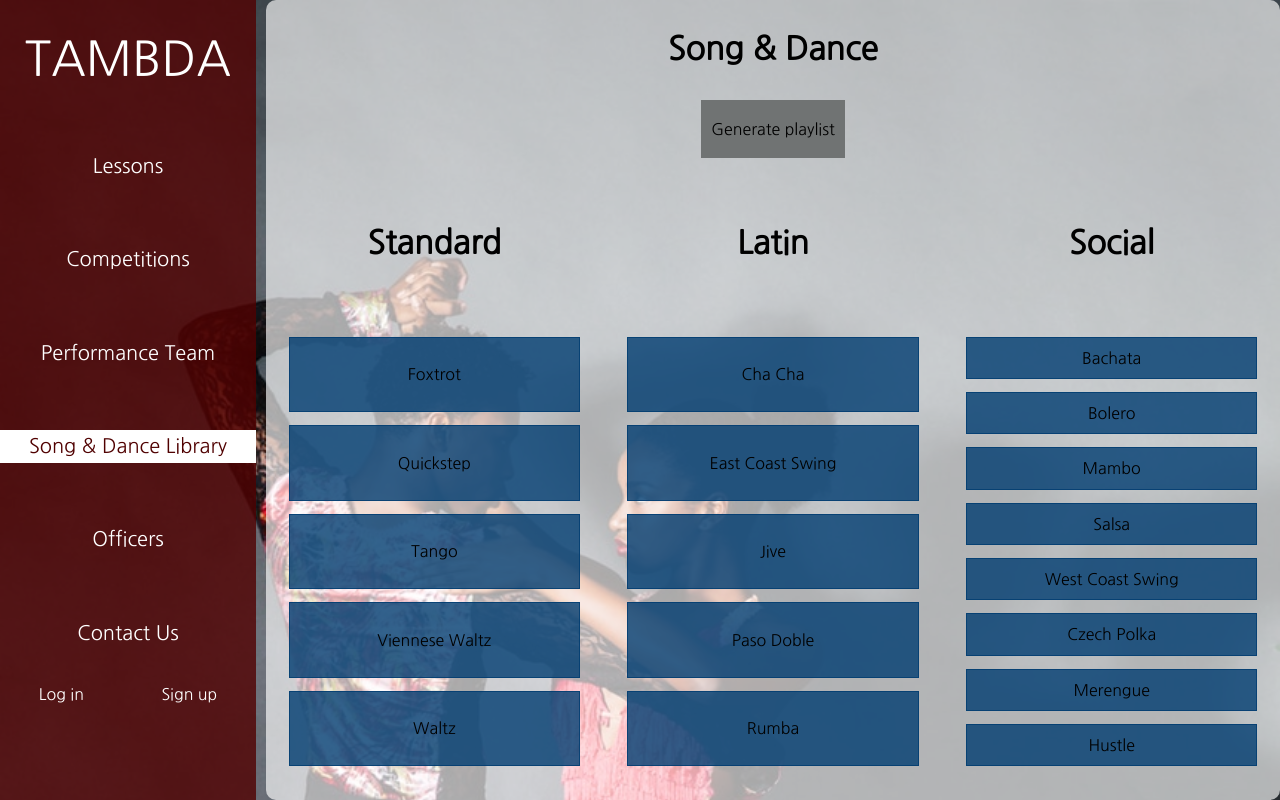
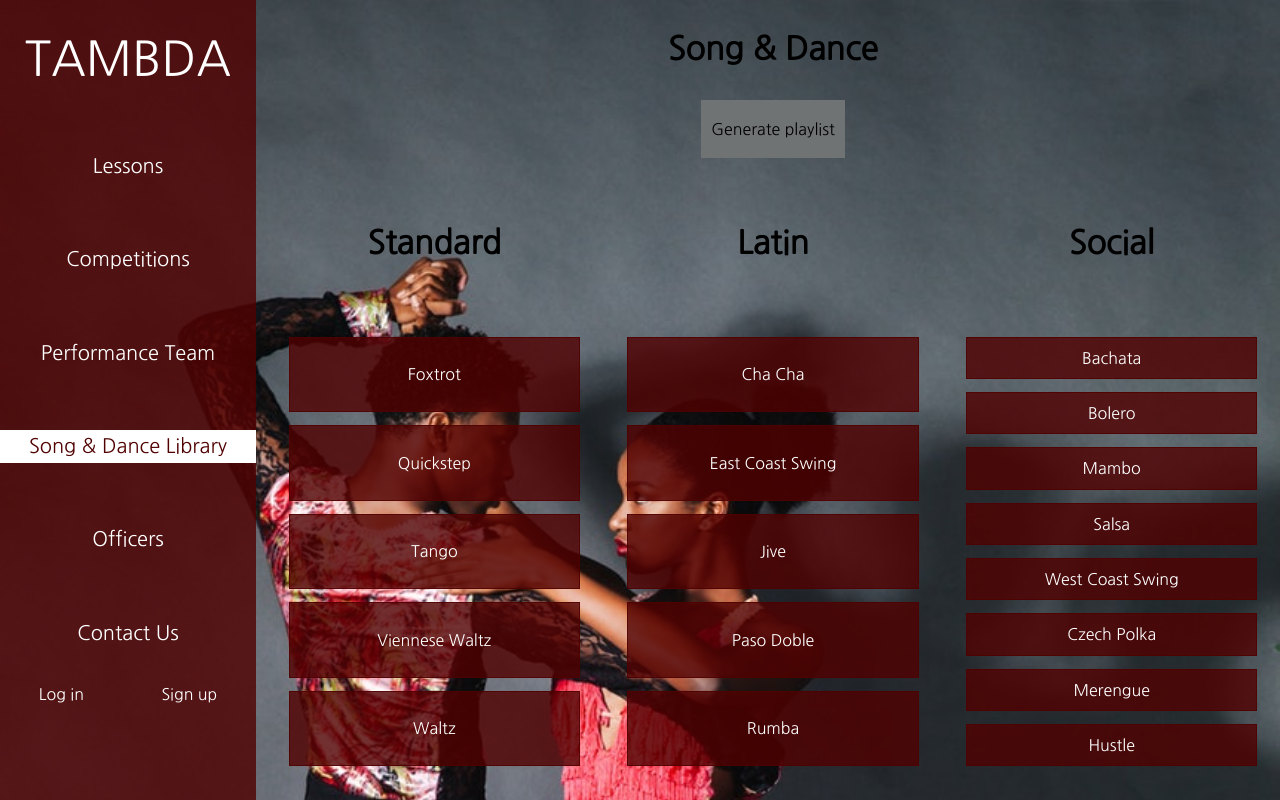
Before and after one commit to K20shores/TAMBDA, a Django app: page /song_and_dance/ in a window 1280 px wide. Run offline with Django 3.2, Linux system fonts and the light colour scheme.

Commit message:
changing song and dance styling
removing background color
changing label and font color

```diff
--- a/song_and_dance/static/css/song_and_dance.css
+++ b/song_and_dance/static/css/song_and_dance.css
@@ -4,6 +4,7 @@
   grid-template-areas:
     "song-and-dance-title"
     "song-and-dance-grid-container";
+  background-color: transparent;
 }
 
 .main-content h1 {
@@ -78,22 +79,25 @@ input[type="checkbox"] {
   padding: 5px 10px 5px 10px;
   width: 100%;
   height: 18%;
-  background-color: rgba(0, 60, 113, 0.8);
+  color: white;
+  background-color: rgba(80, 0, 0, 0.8);
   border: 1px solid;
-  border-color: rgba(0, 60, 113, 0.8);
+  border-color: rgba(80, 0, 0, 0.8);
   display: flex;
   align-items: center;
   justify-content: space-around;
 }
 
 .song-and-dance-grid-container label:hover {
+  color: #500000;
   -webkit-transition: all 0.3s ease;
   transition: all 0.3s ease;
-  background-color: rgba(228, 0, 43, 0.8);
+  background-color: white;
 }
 
 .song-and-dance-grid-container input[type="checkbox"]:checked + label {
-  background-color: rgba(228, 0, 43, 0.8);
+  color: #500000;
+  background-color: white;
 }
 
 #dance-select {
```
